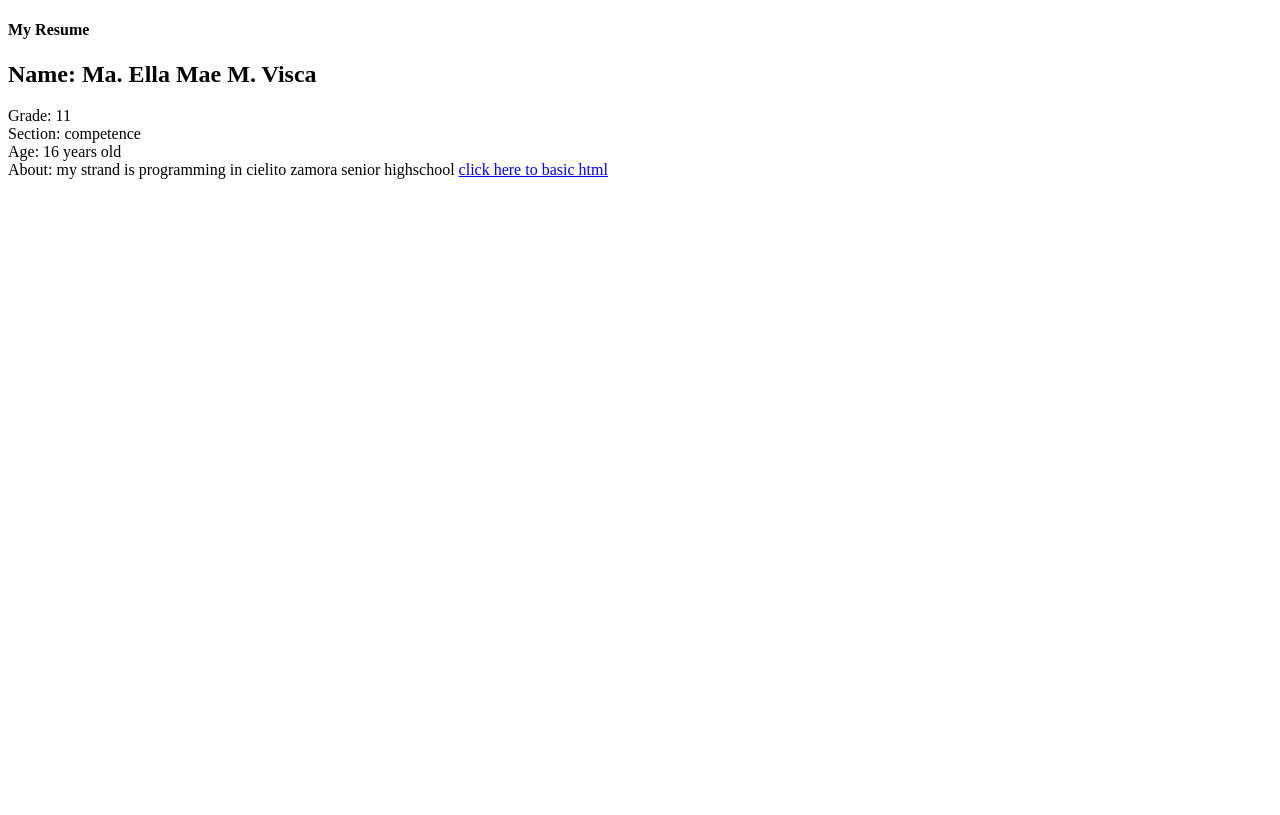
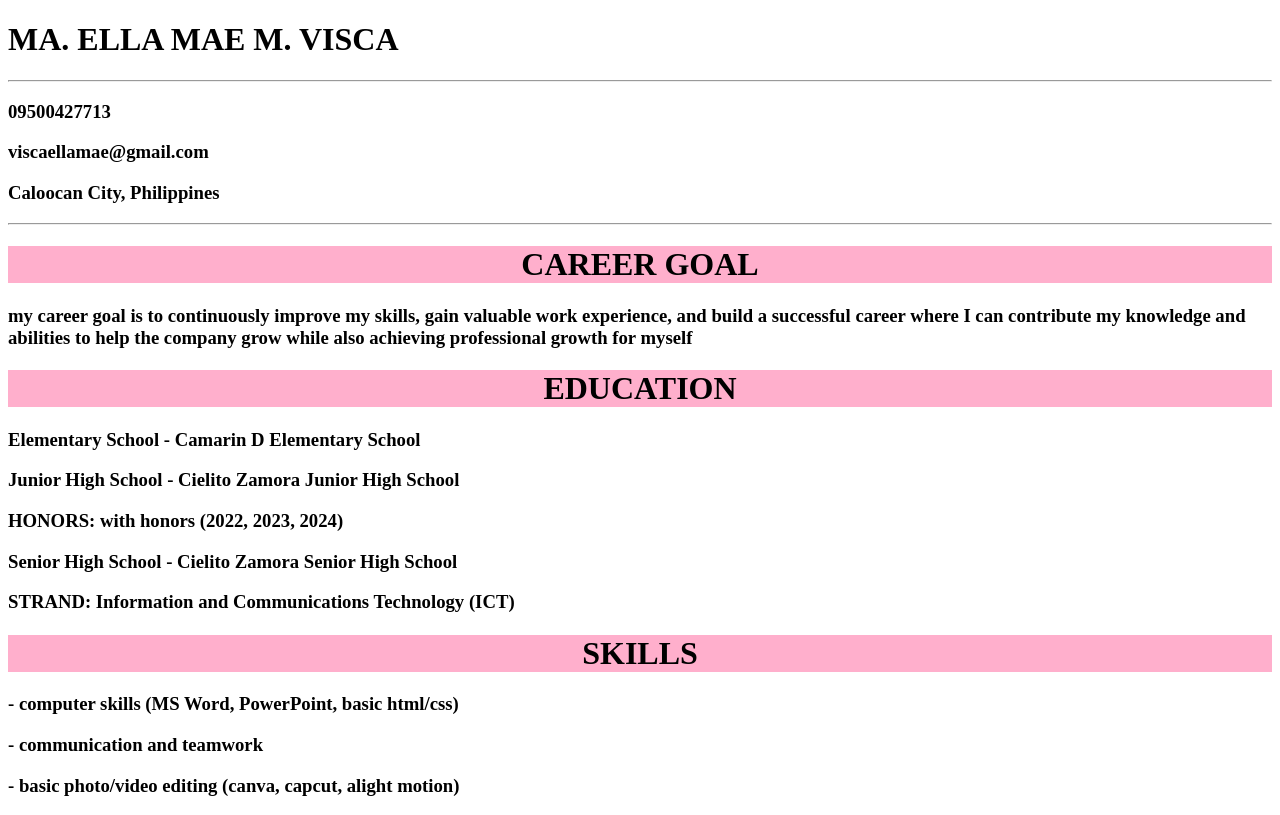
Before and after one commit to riaacsiv/index.html, a plain HTML site: page MyResume.html in a window 1280 px wide. Drawn offline with Linux system fonts and the light colour scheme.

Commit message:
newchange

```diff
--- a/MyResume.html
+++ b/MyResume.html
@@ -6,15 +6,21 @@
     <title>myresume.html</title>
 </head>
 <body>
-<h4> My Resume</h4>
-<h2> Name: Ma. Ella Mae M. Visca</h2>
-Grade: 11 <br>
-Section: competence <br>
-Age: 16 years old <br>
-
-About: my strand is programming in cielito zamora senior highschool
-
-<a href="HTMLbasic.html"> click here to basic html</a>
-
-</body>
-</html>
+<h1 style="text-align: left;">MA. ELLA MAE M. VISCA</h1>
+<hr>
+<h3 style="text-align: left;">09500427713</h3>
+<h3 style="text-align: left;">viscaellamae@gmail.com</h3>
+<h3 style="text-align: left;">Caloocan City, Philippines</h3>
+<hr>
+<h1 style="background-color: #FFAFCC;text-align: center;">CAREER GOAL</h1>
+<H3 style="text-align: left;">my career goal is to continuously improve my skills, gain valuable work experience, and build a successful career where I can contribute my knowledge and abilities to help the company grow while also achieving professional growth for myself</H3>
+<H1 style="background-color: #FFAFCC;text-align: center;">EDUCATION</H1>
+<H3 style="text-align: left;">Elementary School - Camarin D Elementary School</H3>
+<H3 style="text-align: left;">Junior High School - Cielito Zamora Junior High School</H3>
+<H3 style="text-align: left;">HONORS: with honors (2022, 2023, 2024)</H3>
+<H3 style="text-align: left;">Senior High School - Cielito Zamora Senior High School</H3>
+<H3 style="text-align: left;">STRAND: Information and Communications Technology (ICT)</H3>
+<H1 style="background-color: #FFAFCC;text-align: center;">SKILLS</H1>
+<h3> - computer skills (MS Word, PowerPoint, basic html/css)</h3>
+<h3> - communication and teamwork</h3>
+<h3> - basic photo/video editing (canva, capcut, alight motion)</h3>
```
